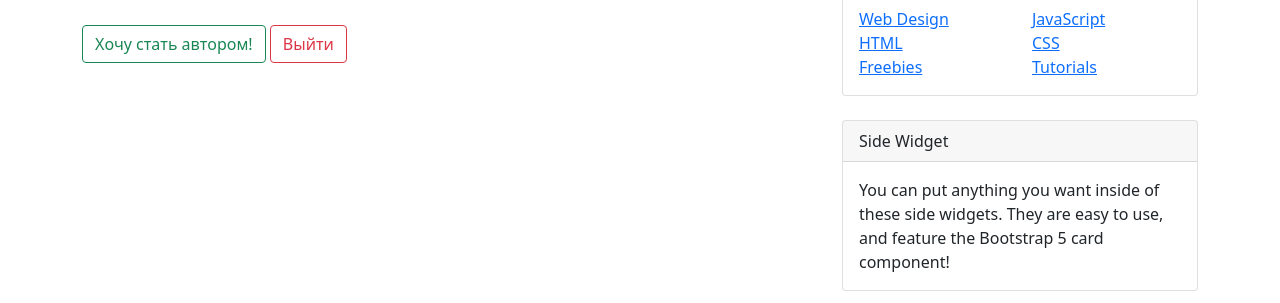
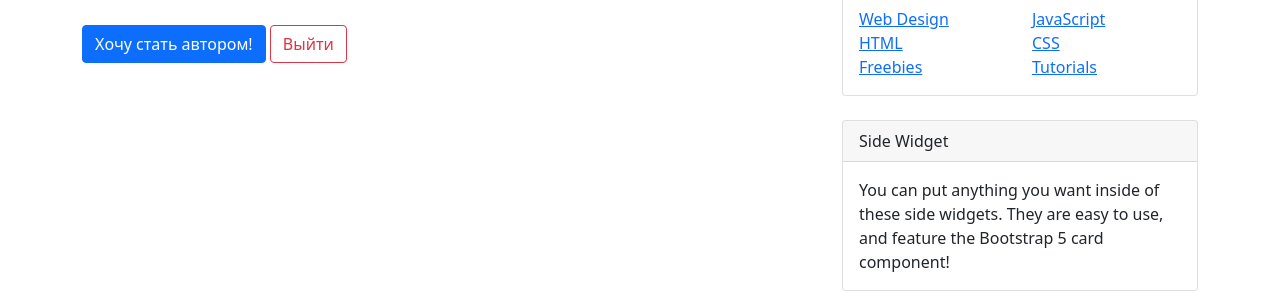
Before and after one commit to serjmarkby/newsportal, a Django app: page / in a window 1280 px wide. Shown: the part 292-595 px from the top of the page. Run offline with Django 4.2, Linux system fonts and the light colour scheme; a user stored in the database is signed in; some libraries are stand-ins or nearby versions.

Commit message:
Поменял стиль кнопки "Хочу стать автором"

```diff
--- a/news/templates/news/index.html
+++ b/news/templates/news/index.html
@@ -6,7 +6,7 @@
 <div> Ваш рейтинг: {{ user.username.ratingAuthor }} </div>
 <br>
 {% if is_not_premium %}
-<a class="btn btn-outline-success" href="sign/upgrade/"> Хочу стать автором!</a>
+<a class="btn btn-primary" href="sign/upgrade/"> Хочу стать автором!</a>
 {% endif %}
 <a class="btn btn-outline-danger" href="sign/logout/">Выйти</a>
 {% endblock content %}
```
